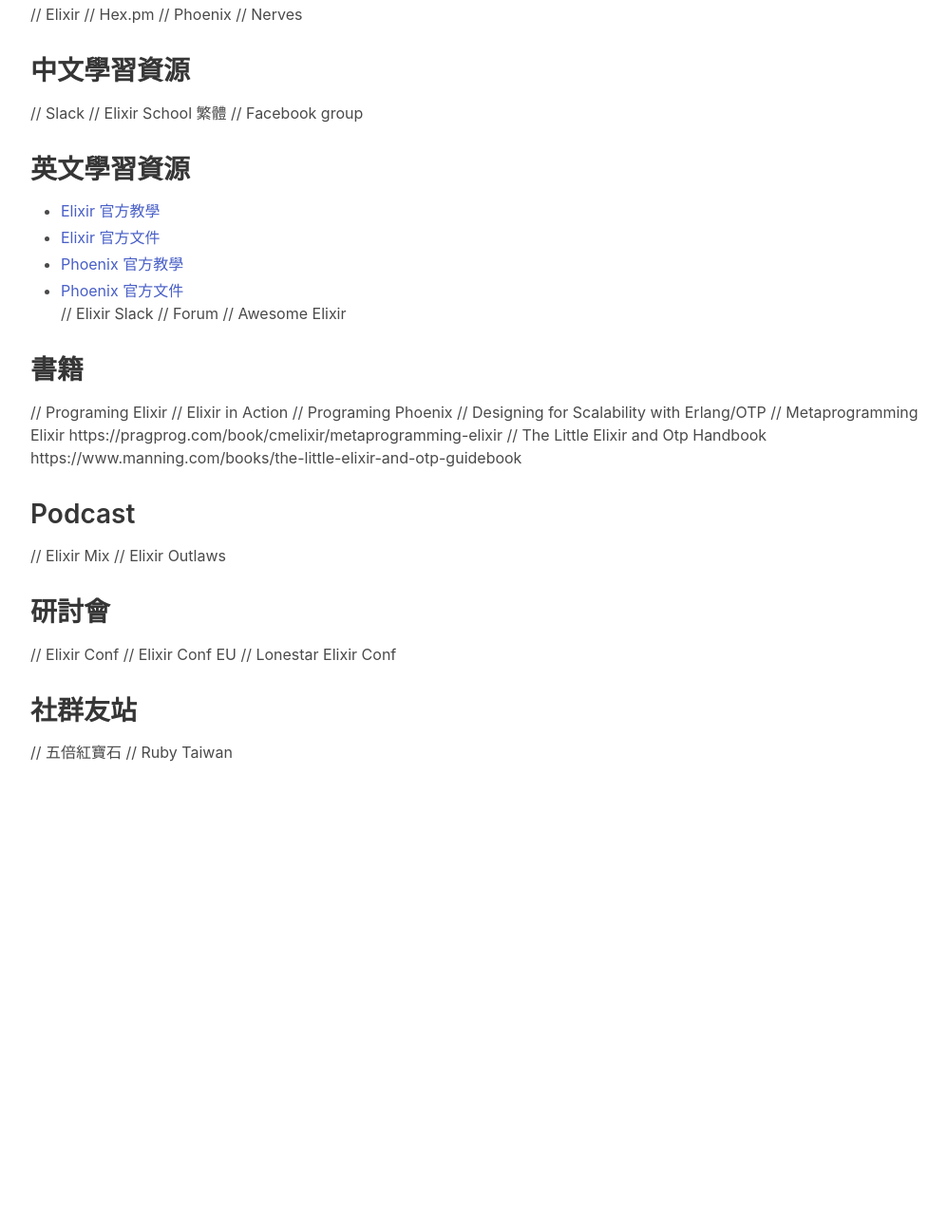
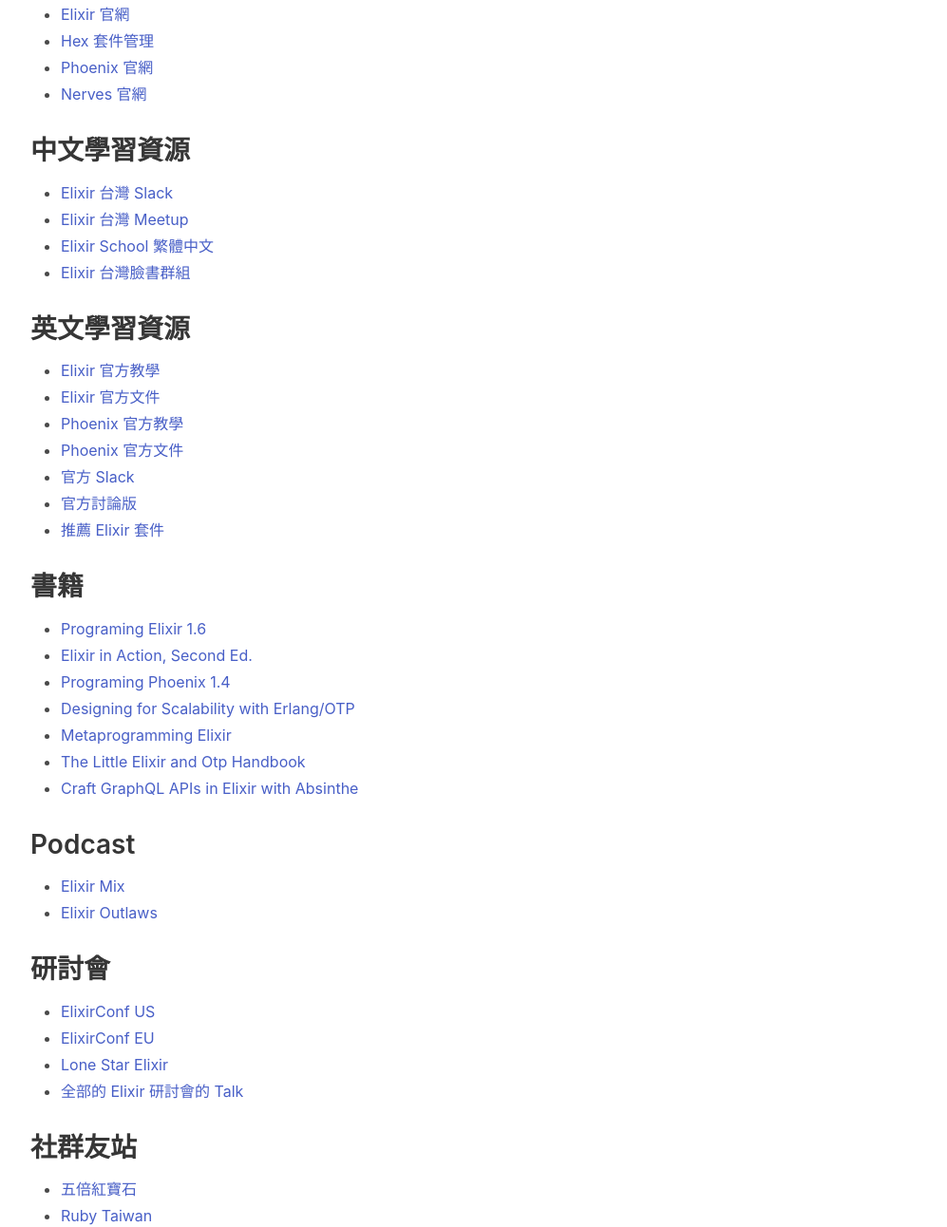
Before and after one commit to elixirtw/elixir_tw, a Gatsby site: page / in a window 1280 px wide. Shown: the part 201-1493 px from the top of the page at 95% size, without its empty margins (128-1125 px from the left). Before the commit the page ends 1005 px from the top, so only its background shows below. Built offline with nearby package versions, Linux system fonts and the light colour scheme; Gatsby itself is replaced by a stand-in of ours.

Commit message:
finished adding links

```diff
--- a/src/pages/index.js
+++ b/src/pages/index.js
@@ -3,6 +3,8 @@
 
 import Layout from "../components/layout"
 import SEO from "../components/seo"
+
+const externalLink = (text, link) => (<a href={link} target="_blank" rel="noopener noreferrer">{text}</a>);
 
 const IndexPage = () => (
   <Layout>
@@ -11,47 +13,62 @@
       <h1>Elixir |> Taiwan</h1>
 
       <h2>官網</h2>
-      // Elixir
-      // Hex.pm
-      // Phoenix
-      // Nerves
+      <ul>
+        <li>{externalLink("Elixir 官網", "https://elixir-lang.org/")}</li>
+        <li>{externalLink("Hex 套件管理", "https://hex.pm/")}</li>
+        <li>{externalLink("Phoenix 官網", "https://phoenixframework.org/")}</li>
+        <li>{externalLink("Nerves 官網", "https://nerves-project.org/")}</li>
+      </ul>
 
       <h2>中文學習資源</h2>
-      // Slack
-      // Elixir School 繁體
-      // Facebook group
+      <ul>
+        <li>{externalLink("Elixir 台灣 Slack", "http://elixirtw.herokuapp.com/")}</li>
+        <li>{externalLink("Elixir 台灣 Meetup", "https://www.meetup.com/elixirtw-taipei/")}</li>
+        <li>{externalLink("Elixir School 繁體中文", "https://elixirschool.com/zh-hant/")}</li>
+        <li>{externalLink("Elixir 台灣臉書群組", "https://www.facebook.com/groups/elixir.tw")}</li>
+      </ul>
 
       <h2>英文學習資源</h2>
       <ul>
-        <li><a href="https://elixir-lang.org/getting-started/introduction.html" target="_blank" rel="noopener noreferrer"> Elixir 官方教學</a></li>
-        <li><a href="https://hexdocs.pm/elixir/Kernel.html" target="_blank" rel="noopener noreferrer"> Elixir 官方文件</a></li>
-        <li><a href="https://hexdocs.pm/phoenix/overview.html" target="_blank" rel="noopener noreferrer"> Phoenix 官方教學</a></li>
-        <li><a href="https://hexdocs.pm/phoenix/Phoenix.html" target="_blank" rel="noopener noreferrer"> Phoenix 官方文件</a></li>
-        // Elixir Slack
-        // Forum
-        // Awesome Elixir
+        <li>{externalLink("Elixir 官方教學", "https://elixir-lang.org/getting-started/introduction.html")}</li>
+        <li>{externalLink("Elixir 官方文件", "https://hexdocs.pm/elixir/Kernel.html")}</li>
+        <li>{externalLink("Phoenix 官方教學", "https://hexdocs.pm/phoenix/overview.html")}</li>
+        <li>{externalLink("Phoenix 官方文件", "https://hexdocs.pm/phoenix/Phoenix.html")}</li>
+        <li>{externalLink("官方 Slack", "https://elixir-slackin.herokuapp.com/")}</li>
+        <li>{externalLink("官方討論版", "https://elixirforum.com/")}</li>
+        <li>{externalLink("推薦 Elixir 套件", "https://github.com/h4cc/awesome-elixir")}</li>
       </ul>
 
       <h2>書籍</h2>
-      // Programing Elixir
-      // Elixir in Action
-      // Programing Phoenix
-      // Designing for Scalability with Erlang/OTP
-      // Metaprogramming Elixir https://pragprog.com/book/cmelixir/metaprogramming-elixir
-      // The Little Elixir and Otp Handbook https://www.manning.com/books/the-little-elixir-and-otp-guidebook
+      <ul>
+        <li>{externalLink("Programing Elixir 1.6", "https://pragprog.com/book/elixir16/programming-elixir-1-6")}</li>
+        <li>{externalLink("Elixir in Action, Second Ed.", "https://www.manning.com/books/elixir-in-action-second-edition")}</li>
+        <li>{externalLink("Programing Phoenix 1.4", "https://pragprog.com/book/phoenix14/programming-phoenix-1-4")}</li>
+        <li>{externalLink("Designing for Scalability with Erlang/OTP", "http://shop.oreilly.com/product/0636920024149.do")}</li>
+        <li>{externalLink("Metaprogramming Elixir", "https://pragprog.com/book/cmelixir/metaprogramming-elixir")}</li>
+        <li>{externalLink("The Little Elixir and Otp Handbook", "https://www.manning.com/books/the-little-elixir-and-otp-guidebook")}</li>
+        <li>{externalLink("Craft GraphQL APIs in Elixir with Absinthe", "https://pragprog.com/book/wwgraphql/craft-graphql-apis-in-elixir-with-absinthe")}</li>
+      </ul>
 
       <h2>Podcast</h2>
-      // Elixir Mix
-      // Elixir Outlaws
+      <ul>
+        <li>{externalLink("Elixir Mix", "https://devchat.tv/elixir-mix/")}</li>
+        <li>{externalLink("Elixir Outlaws", "https://elixiroutlaws.com/")}</li>
+      </ul>
 
       <h2>研討會</h2>
-      // Elixir Conf
-      // Elixir Conf EU
-      // Lonestar Elixir Conf
+      <ul>
+        <li>{externalLink("ElixirConf US", "https://elixirconf.com")}</li>
+        <li>{externalLink("ElixirConf EU", "http://www.elixirconf.eu/")}</li>
+        <li>{externalLink("Lone Star Elixir", "https://www.lonestarelixir.com/")}</li>
+        <li>{externalLink("全部的 Elixir 研討會的 Talk", "https://everyelixirvideo.page/")}</li>
+      </ul>
 
       <h2>社群友站</h2>
-      // 五倍紅寶石
-      // Ruby Taiwan
+      <ul>
+        <li>{externalLink("五倍紅寶石", "https://5xruby.tw/")}</li>
+        <li>{externalLink("Ruby Taiwan", "https://ruby.tw/")}</li>
+      </ul>
     </div>
   </Layout>
 )
```
